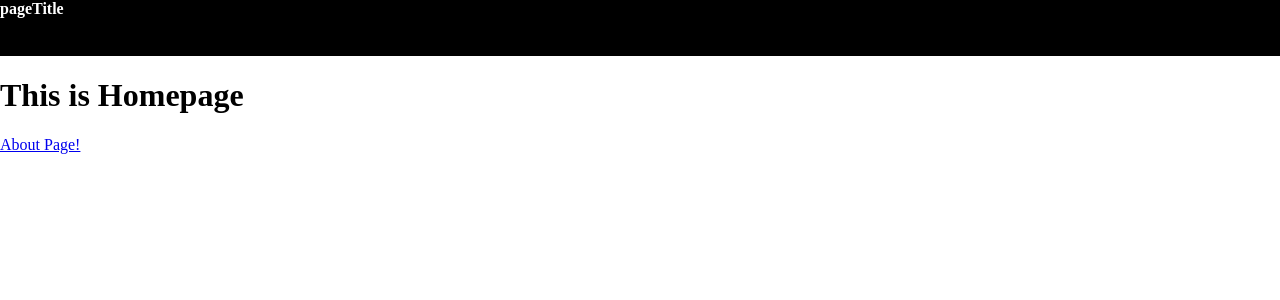
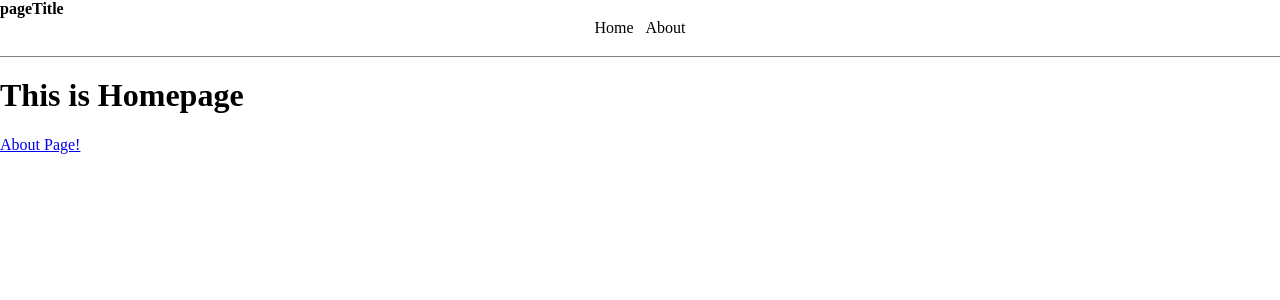
Before and after one commit to amarjotbrar/my-portfolio, a Next.js app: page / in a window 1280 px wide. Shown: the top 300 px of the page. Built offline with nearby package versions, Linux system fonts and the light colour scheme.

Commit message:
added page-selector and revamped navbar

```diff
--- a/app/_components/Header/Header.module.scss
+++ b/app/_components/Header/Header.module.scss
@@ -1,11 +1,22 @@
 .header-container{
     height: 56px;
     width: 100vw;
+    display: flex;
     position: fixed;
-    background-color: black;
+    border-bottom: solid 1px gray;
 
-    .page-title{
-        color: white;
-        margin: auto;
+    .header-start{
+        flex: 1;
+        .page-title{
+            margin: auto;
+        }
+    }
+
+    .header-middle{
+        flex: 2;
+    }
+
+    .header-end{
+        flex: 1;
     }
 }
--- a/app/_components/Header/Header.tsx
+++ b/app/_components/Header/Header.tsx
@@ -4,6 +4,9 @@ import classNames from "classnames/bind";
 
 //typings
 import { HeaderProps } from './types';
+
+//components
+import PageSelector from '../PageSelector/PageSelector';
 
 //styles
 import style from "./Header.module.scss";
@@ -14,9 +17,15 @@ const Header = (props: HeaderProps) => {
   const { title } = props;
   return (
       <>
-      <nav className={cx('header-container')}>
-        <h4 className={cx('page-title')}>{title}</h4>
-      </nav>
+      <div className={cx('header-container')}>
+        <div className={cx('header-start')}>
+          <h4 className={cx('page-title')}>{title}</h4>
+        </div>
+        <div className={cx('header-middle')}>
+          <PageSelector/>
+        </div>
+        <div className={cx('header-end')}></div>
+      </div>
       </>
   )
 }
--- /dev/null
+++ b/app/_components/PageSelector/PageSelector.module.scss
@@ -0,0 +1,20 @@
+.page-selector-container {
+    height: 100%;
+    width: 100%;
+    display: flex;
+    align-items: center;
+    justify-content: center;
+    gap: 12px;
+
+    .page-link{
+        color: black;
+        transition: transform 200ms;
+        text-decoration: none;
+    }
+
+    .page-link:hover{
+        transform: scale(1.1);
+        font-weight: 600;
+        transition-duration: 200ms;
+    }
+}
--- /dev/null
+++ b/app/_components/PageSelector/PageSelector.tsx
@@ -0,0 +1,21 @@
+'use client';
+//modules
+import React from 'react'
+import classNames from 'classnames/bind'
+import Link from 'next/link';
+
+//styles
+import style from './PageSelector.module.scss'
+
+const cx = classNames.bind(style);
+
+const PageSelector = () => {
+  return (
+      <div className={cx('page-selector-container')}>
+          <Link className={cx('page-link')} href={'/'}>Home</Link>
+          <Link className={cx('page-link')} href={'/about'}>About</Link>
+    </div>
+  )
+}
+
+export default PageSelector
--- a/app/layout.tsx
+++ b/app/layout.tsx
@@ -10,6 +10,7 @@ import { RootLayoutProps } from "./typings";
 
 //styles
 import style from './golobalStyles.module.scss'
+import PageSelector from './_components/PageSelector/PageSelector';
 
 const cx = classNames.bind(style);
 
@@ -19,7 +20,9 @@ const RootLayout = (props: RootLayoutProps) => {
         <html>
             <body className={cx('body')}>
                 <Header title="pageTitle" />
-                <div className={cx('body-content')}>{children}</div>
+                <div className={cx('body-content')}>
+                    {children}
+                </div>
             </body>
         </html>
     )
--- a/package.json
+++ b/package.json
@@ -11,6 +11,7 @@
     "prettier": "^3.3.2",
     "react": "^18.3.1",
     "react-dom": "^18.3.1",
+    "rsuite": "^5.65.0",
     "sass": "^1.77.6"
   },
   "devDependencies": {
```
